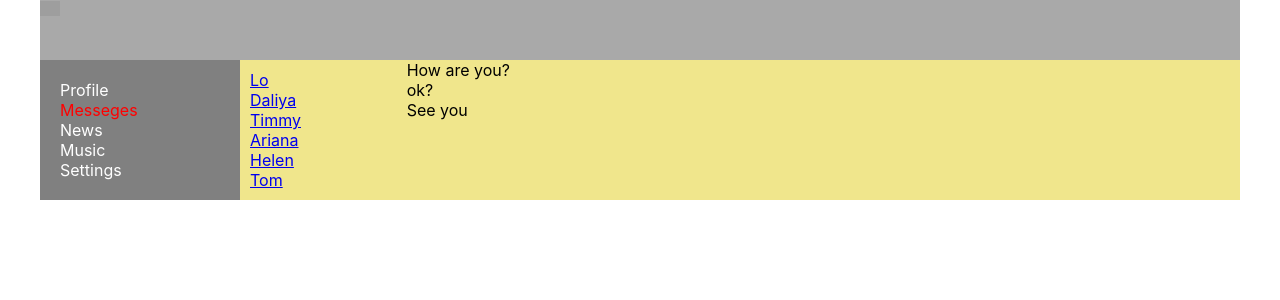
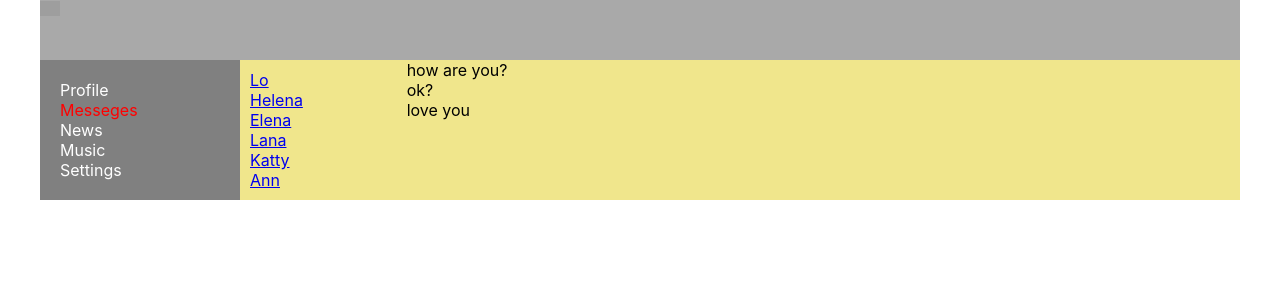
Before and after one commit to dbesaeva/my-app, a React (Create React App) app: page /dialogs in a window 1280 px wide. Shown: the top 300 px of the page. Built offline with nearby package versions, Linux system fonts and the light colour scheme; grey boxes are pictures that could not be loaded.

Commit message:
refactoring

```diff
--- a/src/components/Dialogs/Dialogs.jsx
+++ b/src/components/Dialogs/Dialogs.jsx
@@ -1,34 +1,38 @@
 import React from 'react';
 import { NavLink } from 'react-router-dom';
 import s from './Dialogs.module.css'
+
+const DialogItem = (props) => {
+    let path = /dialogs/ + props.id
+    return (
+      <div className={s.dialog + ' ' + s.active}>
+        <NavLink to={path}>{props.name}</NavLink>
+        </div>
+
+);
+}
+
+const Message = (props) => {
+    return (
+    <div className={s.Message}>{props.message}</div>
+);}
 
 const Dialogs = (props) => {
     return (
         <div className={s.dialogs}>
         <div className={s.dialogsItems}>
-            <div className={s.dialog + ' ' + s.active}>
-            <NavLink to='dialogs/1'>Lo</NavLink>
-            </div>
-            <div className={s.dialog}>
-            <NavLink to='dialogs/2'>Daliya</NavLink>
-            </div>
-            <div className={s.dialog}>
-            <NavLink to='dialogs/3'>Timmy</NavLink>
-            </div>
-            <div className={s.dialog}>
-            <NavLink to='dialogs/4'>Ariana</NavLink>
-            </div>
-            <div className={s.dialog}>
-            <NavLink to='dialogs/5'>Helen</NavLink>
-            </div>
-            <div className={s.dialog}>
-            <NavLink to='dialogs/6'>Tom</NavLink>
-            </div>
+            <DialogItem name='Lo' id='1'/>
+            <DialogItem name='Helena' id='2'/>
+            <DialogItem name='Elena' id='3'/>
+            <DialogItem name='Lana' id='4'/>
+            <DialogItem name='Katty' id='5'/>
+            <DialogItem name='Ann' id='6'/>
+
         </div>
         <div className={s.Messages}>
-            <div className={s.Message}> How are you? </div>
-            <div className={s.Message}> ok? </div>
-            <div className={s.Message}> See you </div>
+            <Message message='how are you?'/>
+            <Message message='ok?'/>
+            <Message message='love you'/>
         </div>
         </div>
 );
--- a/src/components/Profile/MyPosts/MyPosts.jsx
+++ b/src/components/Profile/MyPosts/MyPosts.jsx
@@ -3,12 +3,20 @@ import c from './MyPosts.module.css'
 import Post from './Post/Post.jsx';
 
 const MyPosts = () => {
-    return( <div>
+    return( <div className={c.postblock}>
+        <h3> My Posts</h3>
+        <div>
+            <div><textarea> </textarea></div>
+
+            <div><button>add post</button></div>
+        </div>
+        <div className={c.posts}>
        <Post message='hi, how are you?' likesCount='0'/>
        <Post message='its my first post' likesCount='19'/>
        <Post />
        <Post />
        <Post />
+       </div>
         </div>
     );
 }
--- a/src/components/Profile/MyPosts/MyPosts.module.css
+++ b/src/components/Profile/MyPosts/MyPosts.module.css
@@ -1,3 +1,7 @@
-.item {
-      color: blue;
-  }
+.postsblock {
+    padding: 10px;
+}
+
+.posts {
+    padding: 10px;
+}
--- a/src/components/Profile/Profile.jsx
+++ b/src/components/Profile/Profile.jsx
@@ -1,19 +1,12 @@
 import React from 'react';
 import c from './Profile.module.css'
 import MyPosts from './MyPosts/MyPosts.jsx';
+import ProfileInfo from './ProfileInfo/ProfileInfo.jsx';
 
 const Profile = () => {
     return(
         <div>
-
-        <div>
-        <img src='https://c4.wallpaperflare.com/wallpaper/504/736/858/desert-sand-rocks-landscape-wallpaper-preview.jpg'></img>
-        </div>
-
-        <div>
-          ava + description
-          {/*<img src='https://encrypted-tbn0.gstatic.com/images?q=tbn%3AANd9GcScN-Jpgqy1ClBt51AYY_YBiK7kLpvDUzMG_Q&usqp=CAU'></img>*/}
-        </div>
+      <ProfileInfo />
         <MyPosts />
         </div>
     );
--- /dev/null
+++ b/src/components/Profile/ProfileInfo/Profile.module.css
@@ -0,0 +1,3 @@
+.descriptionblock {
+ padding: 10px;
+}
--- /dev/null
+++ b/src/components/Profile/ProfileInfo/ProfileInfo.jsx
@@ -0,0 +1,21 @@
+import React from 'react';
+import c from './Profile.module.css'
+
+const ProfileInfo = () => {
+    return(
+        <div>
+
+        <div>
+        <img src='https://c4.wallpaperflare.com/wallpaper/504/736/858/desert-sand-rocks-landscape-wallpaper-preview.jpg'></img>
+        </div>
+
+        <div className={c.descriptionblock}>
+          ava + description
+          {/*<img src='https://encrypted-tbn0.gstatic.com/images?q=tbn%3AANd9GcScN-Jpgqy1ClBt51AYY_YBiK7kLpvDUzMG_Q&usqp=CAU'></img>*/}
+        </div>
+
+        </div>
+    );
+}
+
+export default ProfileInfo;
```
